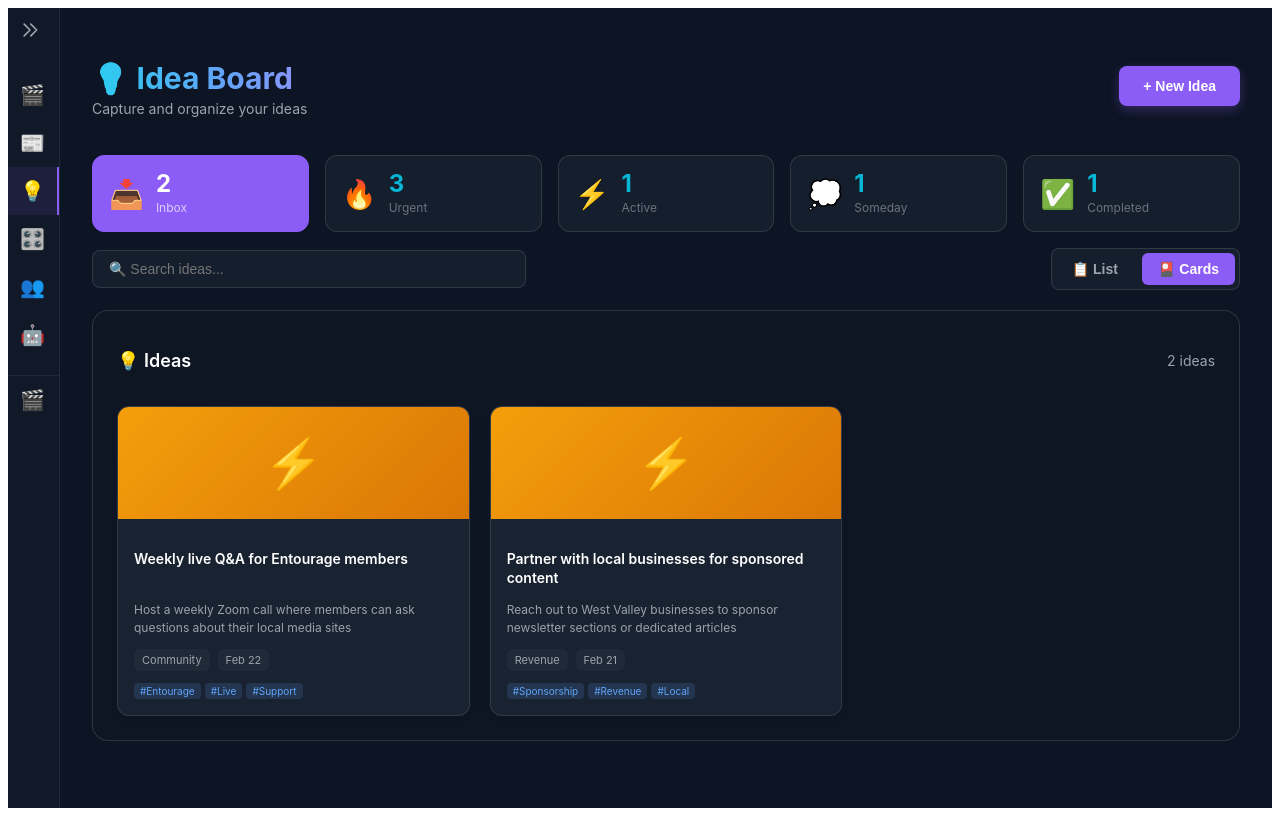
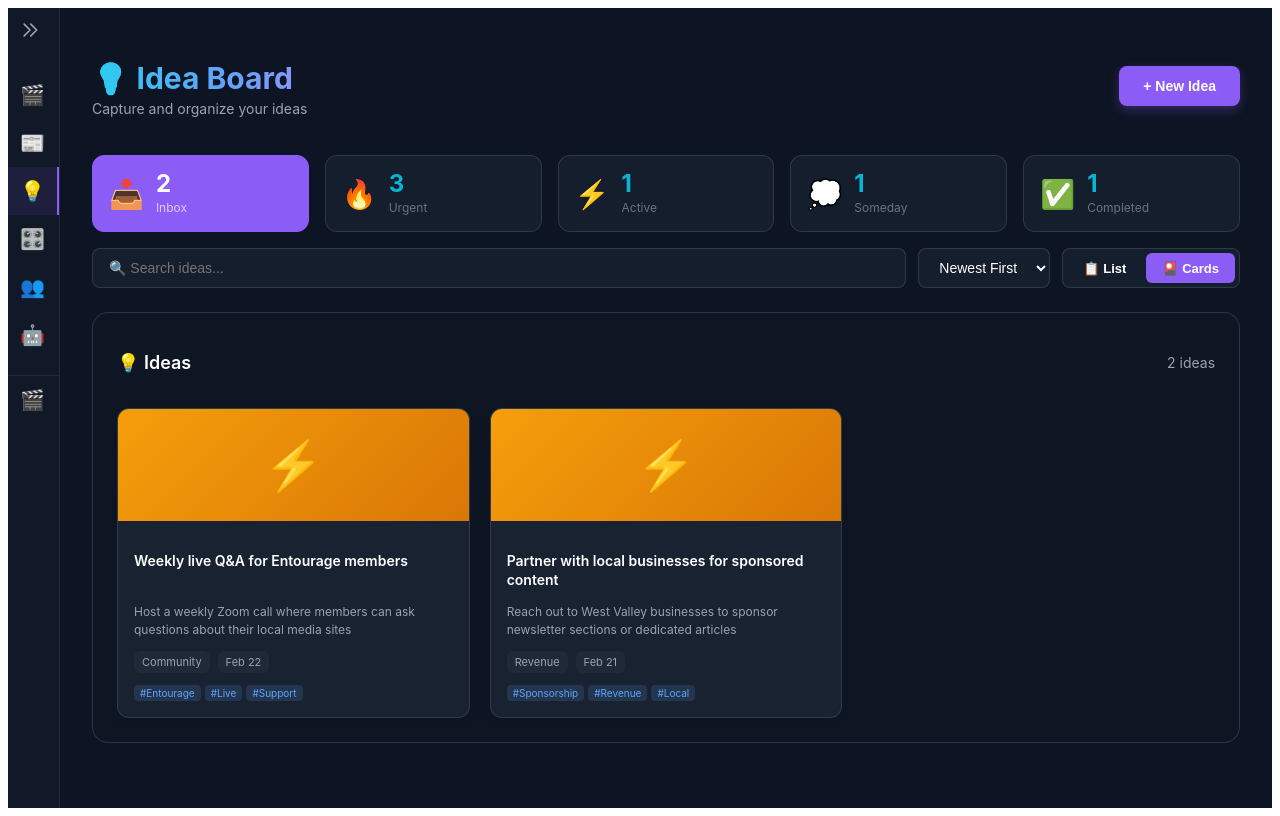
Before and after one commit to pacinobot2026/vizard-clips-dashboard, a Next.js app: page /ideas in a window 1280 px wide. Built offline with nearby package versions, Linux system fonts and the light colour scheme.

Commit message:
FIXED: Make Idea Board controls IDENTICAL to Article Board - exact size, style, placement

```diff
--- a/pages/ideas.js
+++ b/pages/ideas.js
@@ -7,6 +7,7 @@ export default function Ideas() {
   const [filter, setFilter] = useState('inbox');
   const [category, setCategory] = useState('all');
   const [searchTerm, setSearchTerm] = useState('');
+  const [sortBy, setSortBy] = useState('date_desc');
   const [loading, setLoading] = useState(true);
   const [showAddModal, setShowAddModal] = useState(false);
   const [newIdea, setNewIdea] = useState({ title: '', description: '', category: 'business', priority: 'medium' });
@@ -14,7 +15,7 @@ export default function Ideas() {
 
   useEffect(() => {
     loadMockIdeas();
-  }, [filter, category]);
+  }, [filter, category, sortBy]);
 
   const loadMockIdeas = () => {
     // Mock ideas data
@@ -107,6 +108,18 @@ export default function Ideas() {
     // Filter by category
     if (category !== 'all') {
       filtered = filtered.filter(i => i.category === category);
+    }
+
+    // Sort
+    if (sortBy === 'date_desc') {
+      filtered.sort((a, b) => new Date(b.created_at) - new Date(a.created_at));
+    } else if (sortBy === 'date_asc') {
+      filtered.sort((a, b) => new Date(a.created_at) - new Date(b.created_at));
+    } else if (sortBy === 'title') {
+      filtered.sort((a, b) => a.title.localeCompare(b.title));
+    } else if (sortBy === 'priority') {
+      const priorityOrder = { high: 3, medium: 2, low: 1 };
+      filtered.sort((a, b) => priorityOrder[b.priority] - priorityOrder[a.priority]);
     }
 
     // Calculate stats
@@ -263,8 +276,8 @@ export default function Ideas() {
             />
           </div>
 
-          {/* Search and View Toggle */}
-          <div style={{ marginBottom: '20px', display: 'flex', gap: '12px', alignItems: 'center', justifyContent: 'space-between' }}>
+          {/* Search, Filters, and View Toggle - IDENTICAL TO ARTICLE BOARD */}
+          <div style={{ marginBottom: '24px', display: 'flex', gap: '12px', flexWrap: 'wrap' }}>
             <input
               type="text"
               placeholder="🔍 Search ideas..."
@@ -273,7 +286,6 @@ export default function Ideas() {
               style={{
                 flex: 1,
                 minWidth: '200px',
-                maxWidth: '400px',
                 padding: '10px 16px',
                 background: 'rgba(31, 41, 55, 0.5)',
                 border: '1px solid rgba(75, 85, 99, 0.5)',
@@ -283,21 +295,40 @@ export default function Ideas() {
                 outline: 'none'
               }}
             />
+            <select
+              value={sortBy}
+              onChange={(e) => setSortBy(e.target.value)}
+              style={{
+                padding: '10px 16px',
+                background: 'rgba(31, 41, 55, 0.5)',
+                border: '1px solid rgba(75, 85, 99, 0.5)',
+                borderRadius: '8px',
+                color: '#fff',
+                fontSize: '14px',
+                cursor: 'pointer',
+                outline: 'none'
+              }}
+            >
+              <option value="date_desc">Newest First</option>
+              <option value="date_asc">Oldest First</option>
+              <option value="title">Title</option>
+              <option value="priority">Priority</option>
+            </select>
 
-            {/* View Mode Toggle */}
-            <div style={{ display: 'flex', gap: '8px', background: 'rgba(31, 41, 55, 0.5)', borderRadius: '8px', padding: '4px', border: '1px solid rgba(75, 85, 99, 0.5)' }}>
+            {/* View Toggle */}
+            <div style={{ display: 'flex', gap: '4px', background: 'rgba(31, 41, 55, 0.5)', borderRadius: '8px', padding: '4px', border: '1px solid rgba(75, 85, 99, 0.5)' }}>
               <button
                 onClick={() => setViewMode('list')}
                 style={{
-                  padding: '8px 16px',
+                  padding: '6px 16px',
                   background: viewMode === 'list' ? '#8b5cf6' : 'transparent',
                   border: 'none',
                   borderRadius: '6px',
-                  color: viewMode === 'list' ? '#fff' : '#9ca3af',
-                  fontSize: '14px',
-                  fontWeight: '600',
+                  color: '#fff',
+                  fontSize: '13px',
                   cursor: 'pointer',
-                  transition: 'all 0.2s'
+                  transition: 'all 0.2s',
+                  fontWeight: '600'
                 }}
               >
                 📋 List
@@ -305,15 +336,15 @@ export default function Ideas() {
               <button
                 onClick={() => setViewMode('cards')}
                 style={{
-                  padding: '8px 16px',
+                  padding: '6px 16px',
                   background: viewMode === 'cards' ? '#8b5cf6' : 'transparent',
                   border: 'none',
                   borderRadius: '6px',
-                  color: viewMode === 'cards' ? '#fff' : '#9ca3af',
-                  fontSize: '14px',
-                  fontWeight: '600',
+                  color: '#fff',
+                  fontSize: '13px',
                   cursor: 'pointer',
-                  transition: 'all 0.2s'
+                  transition: 'all 0.2s',
+                  fontWeight: '600'
                 }}
               >
                 🎴 Cards
```
